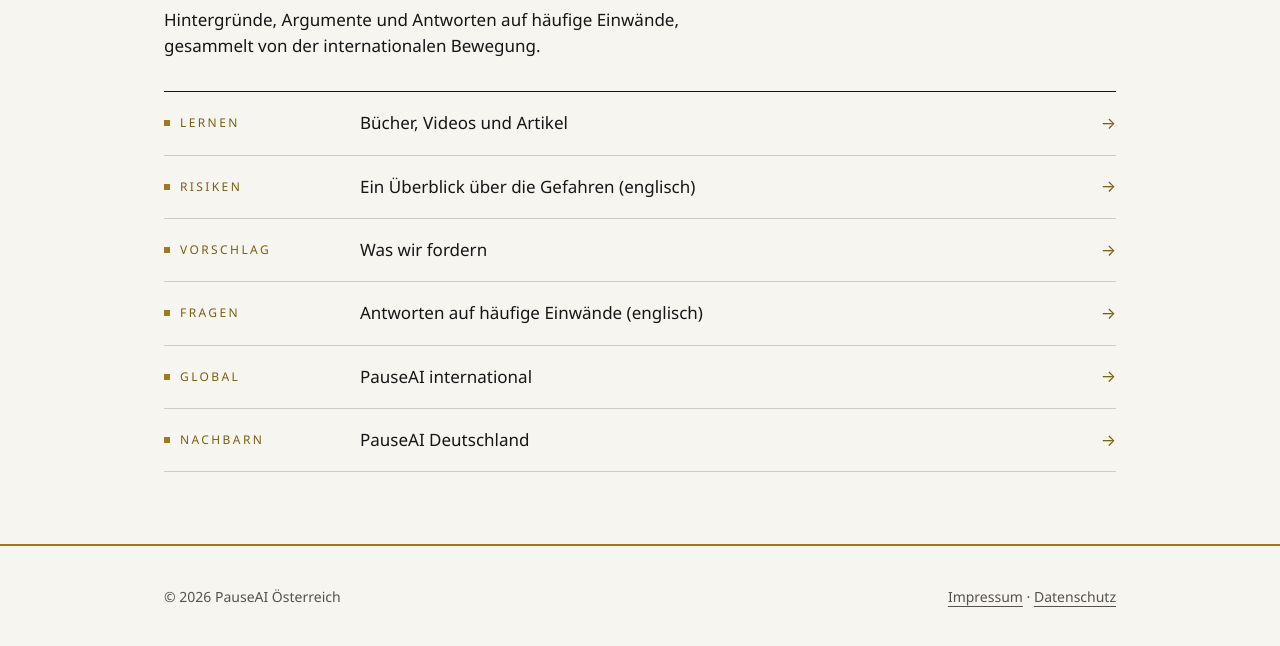
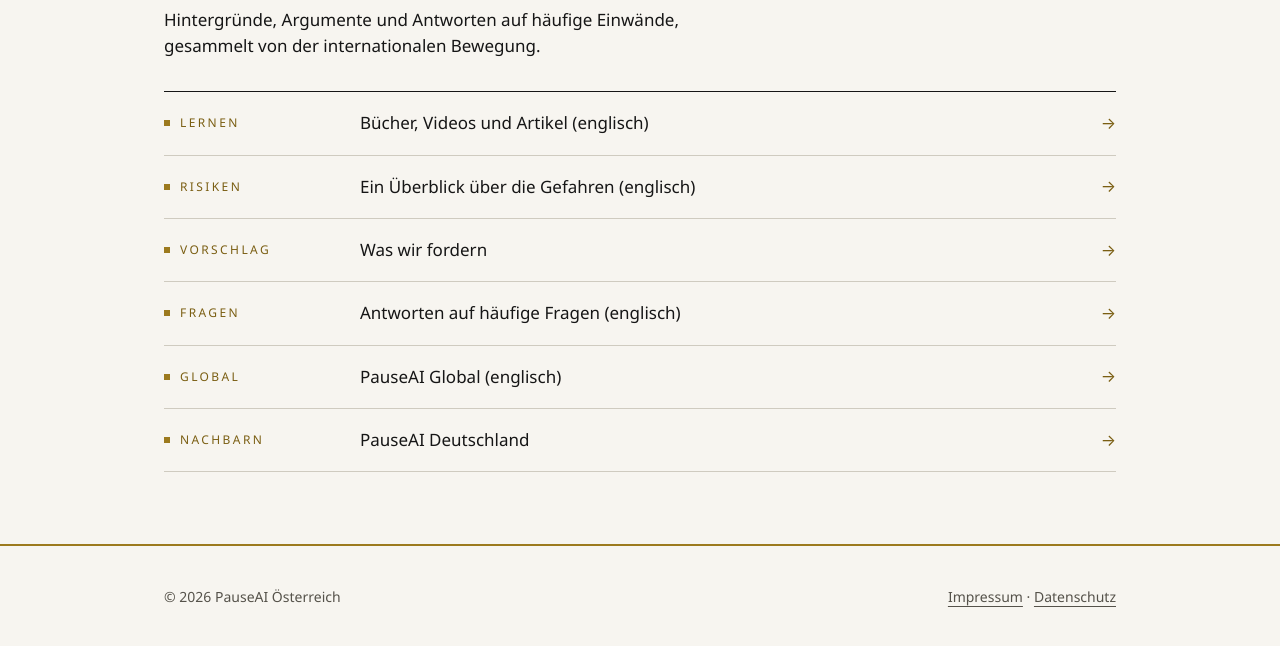
Before and after one commit to Benjifirst/PauseAI-Website, a plain HTML site: page weiterlesen.html in a window 1280 px wide. Shown: the part 298-944 px from the top of the page. Drawn offline with Linux system fonts and the light colour scheme.

Commit message:
Weiterlesen: „Fragen“ statt „Einwände“ beim FAQ, englische Ziele markiert

```diff
--- a/weiterlesen.html
+++ b/weiterlesen.html
@@ -5,7 +5,7 @@
 <meta name="viewport" content="width=device-width, initial-scale=1">
 <title>Weiterlesen · PauseAI Österreich</title>
 <link rel="canonical" href="https://pauseai.at/weiterlesen.html">
-<meta name="description" content="Bücher, Hintergründe und Antworten auf häufige Einwände zur Pause bei der KI-Entwicklung, gesammelt von PauseAI.">
+<meta name="description" content="Bücher, Hintergründe und Antworten auf häufige Fragen zur Pause bei der KI-Entwicklung, gesammelt von PauseAI.">
 <meta name="theme-color" content="#F7F5F0">
 <link rel="icon" href="assets/logo.svg" type="image/svg+xml">
 <link rel="icon" href="assets/favicon-32.png" type="image/png" sizes="32x32">
@@ -30,11 +30,11 @@
     <h1>Weiterlesen</h1>
     <p class="intro lead-in">Hintergründe, Argumente und Antworten auf häufige Einwände, gesammelt von der internationalen Bewegung.</p>
     <div class="rows">
-      <a class="row" href="https://pauseai.info/learn" target="_blank" rel="noopener"><span class="k">Lernen</span><span class="v">Bücher, Videos und Artikel</span><span class="arrow">→</span></a>
+      <a class="row" href="https://pauseai.info/learn" target="_blank" rel="noopener"><span class="k">Lernen</span><span class="v">Bücher, Videos und Artikel (englisch)</span><span class="arrow">→</span></a>
       <a class="row" href="https://pauseai.info/risks" target="_blank" rel="noopener"><span class="k">Risiken</span><span class="v">Ein Überblick über die Gefahren (englisch)</span><span class="arrow">→</span></a>
       <a class="row" href="vorschlag.html"><span class="k">Vorschlag</span><span class="v">Was wir fordern</span><span class="arrow">→</span></a>
-      <a class="row" href="https://pauseai.info/faq" target="_blank" rel="noopener"><span class="k">Fragen</span><span class="v">Antworten auf häufige Einwände (englisch)</span><span class="arrow">→</span></a>
-      <a class="row" href="https://pauseai.info" target="_blank" rel="noopener"><span class="k">Global</span><span class="v">PauseAI international</span><span class="arrow">→</span></a>
+      <a class="row" href="https://pauseai.info/faq" target="_blank" rel="noopener"><span class="k">Fragen</span><span class="v">Antworten auf häufige Fragen (englisch)</span><span class="arrow">→</span></a>
+      <a class="row" href="https://pauseai.info" target="_blank" rel="noopener"><span class="k">Global</span><span class="v">PauseAI Global (englisch)</span><span class="arrow">→</span></a>
       <a class="row" href="https://www.pause-ai.de/" target="_blank" rel="noopener"><span class="k">Nachbarn</span><span class="v">PauseAI Deutschland</span><span class="arrow">→</span></a>
     </div>
   </div>
```
